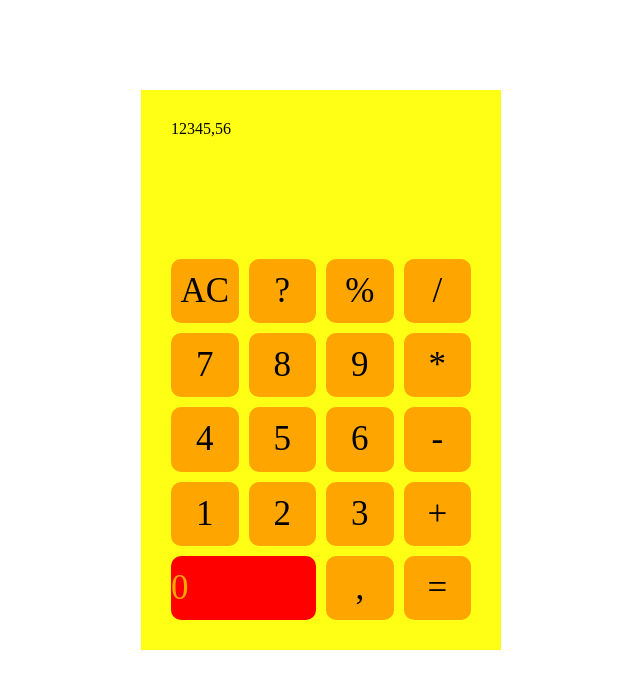
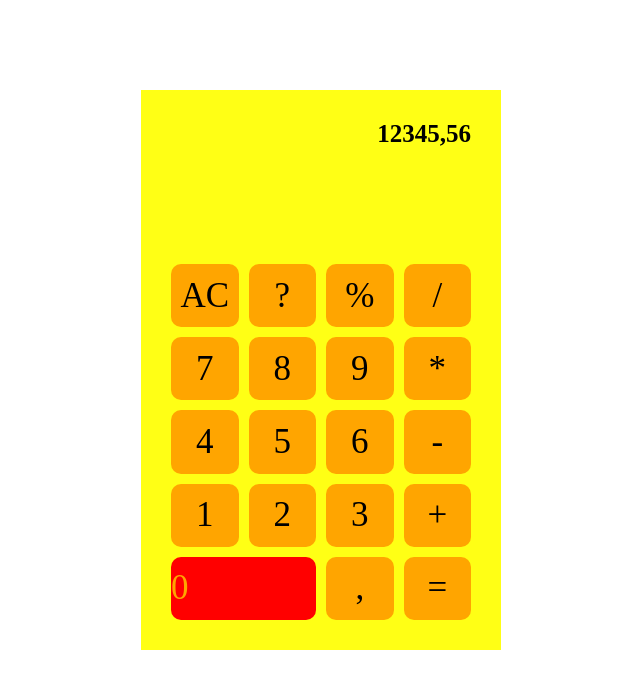
Before and after one commit to xalyrodas/calculadora, a plain HTML site: page index.html in a window 1280 px wide. Shown: the whole page, without its empty margins (319-959 px from the left). Drawn offline with Linux system fonts and the light colour scheme.

Commit message:
index.html

```diff
--- a/index.html
+++ b/index.html
@@ -9,7 +9,7 @@
 </head>
 <body>
     <main>
-        <div>12345,56</div>
+        <div class="pantalla">12345,56</div>
         <div class="teclado">
        <div class="teclitas">AC</div>
        <div class="teclitas">?</div>
```
